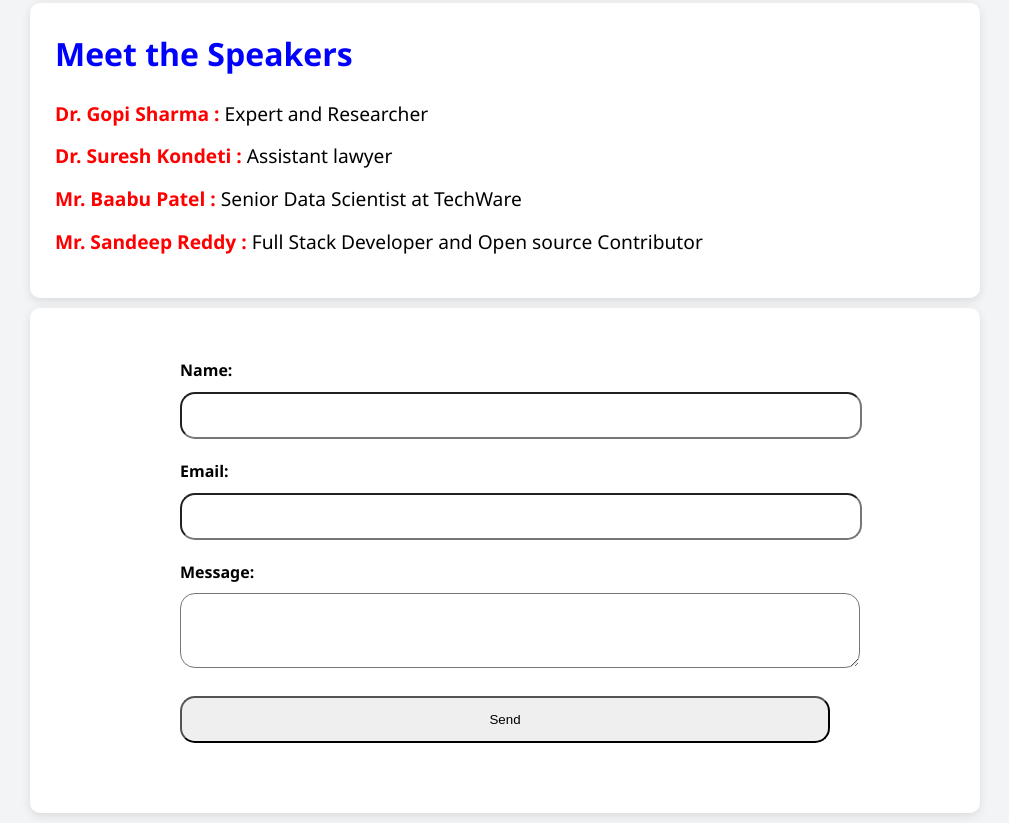
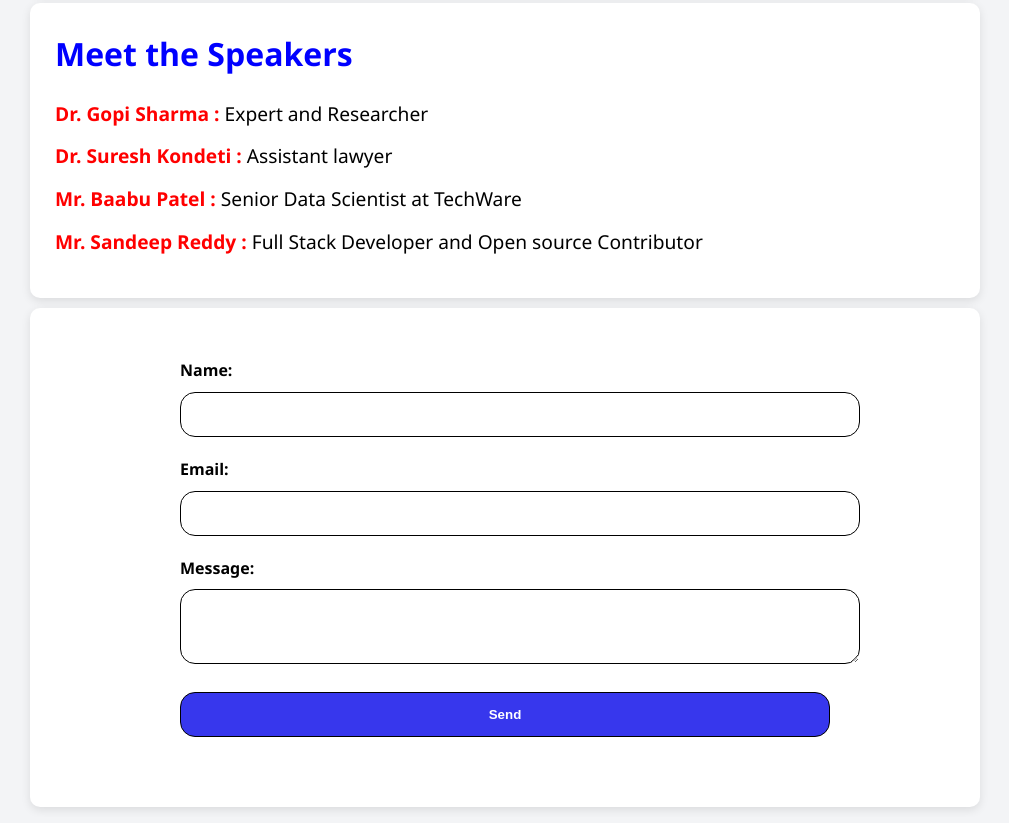
Before and after one commit to Venkateshpatel20/web-basics-playground, a plain HTML site: page project-4/index.html in a window 1280 px wide. Shown: the part 797-1620 px from the top of the page, without its empty margins (135-1144 px from the left). Drawn offline with Linux system fonts and the light colour scheme.

Commit message:
style: finalize project styling

```diff
--- a/project-4/styles.css
+++ b/project-4/styles.css
@@ -105,9 +105,24 @@ form button {
     padding: 14px;
     border-radius: 15px;
     margin-bottom:20px;
-
+    border:1px solid black;
 }
 form input:focus,
 form textarea:focus {
     border-color:#b10f0f;
+    outline:none;
 }
+form button {
+    background-color: rgb(55, 55, 237);
+    color:white;
+    font-weight: 600;
+    font-size: 1.1 rem;
+    cursor: pointer;
+    transition: background-color 0.3s;
+}
+form button:hover{
+    background-color: #0056b3;
+}
+form button:active {
+    background-color:red;
+}
```
